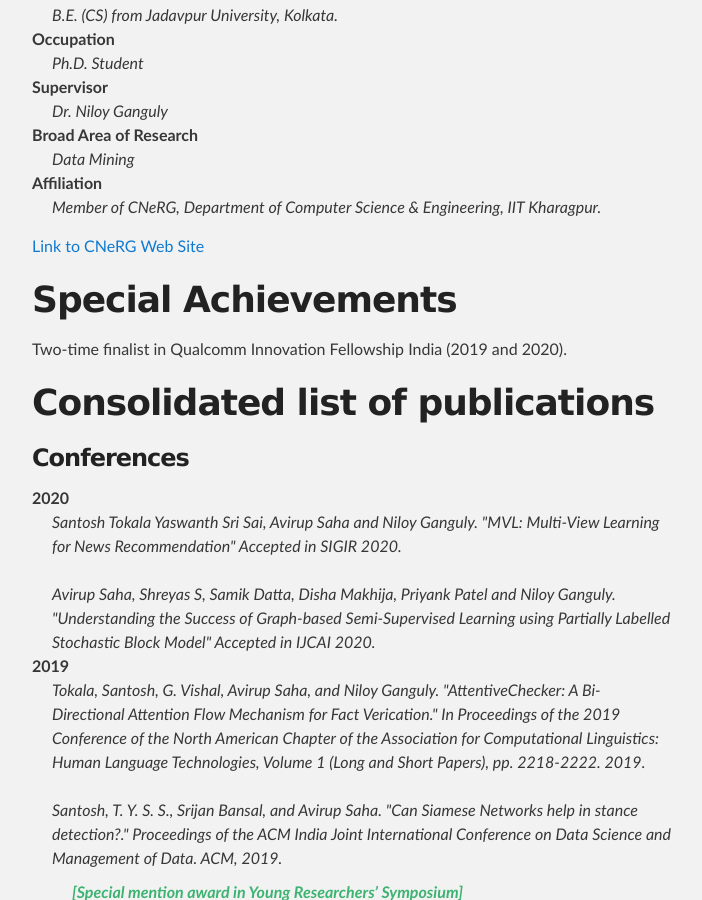
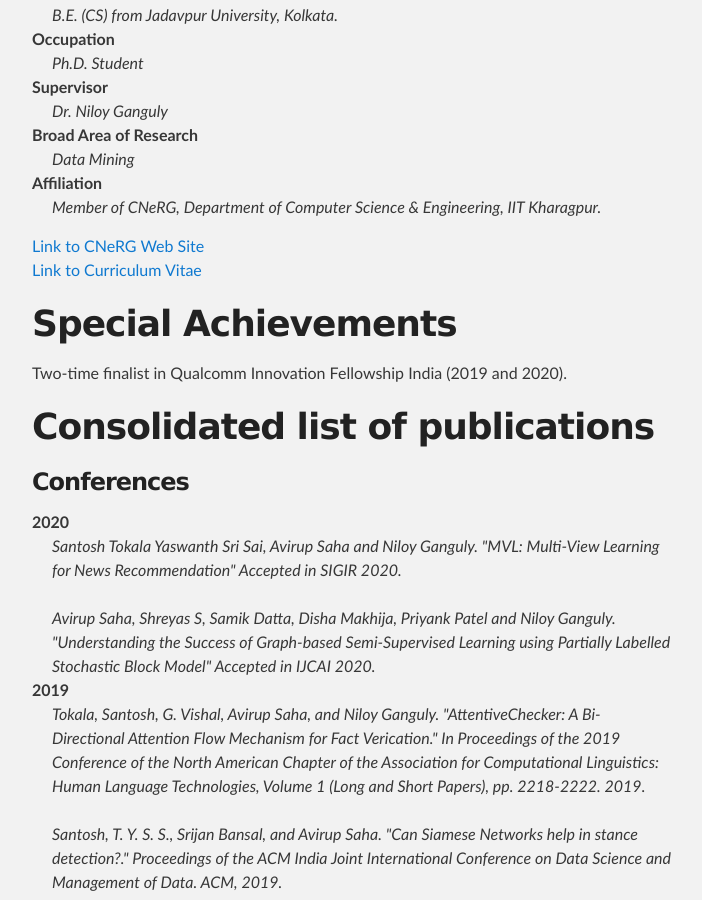
Before and after one commit to ASCARATHIRA/ASCARATHIRA.github.io, a Jekyll site: the page built from index.md, in a window 1280 px wide and 900 px high, scrolled down 439 px. Shown: the whole window, without its empty margins (288-990 px from the left). Built offline with Jekyll 4.4.1, drawn with Linux system fonts in a browser that asks for light colours; our own code applies the rules of GitHub Pages for plain Markdown files.

Commit message:
Update index.md

```diff
--- a/index.md
+++ b/index.md
@@ -22,6 +22,8 @@ layout: default
 </dl>
 
 [Link to CNeRG Web Site](http://www.cnergres.iitkgp.ac.in/)
+<br/>
+[Link to Curriculum Vitae](https://drive.google.com/file/d/1ZlQOWpZ9A8QS_j_1QO23P-GViyuV8lKe/view?usp=sharing)
 
 # Special Achievements
 Two-time finalist in Qualcomm Innovation Fellowship India (2019 and 2020).
```
